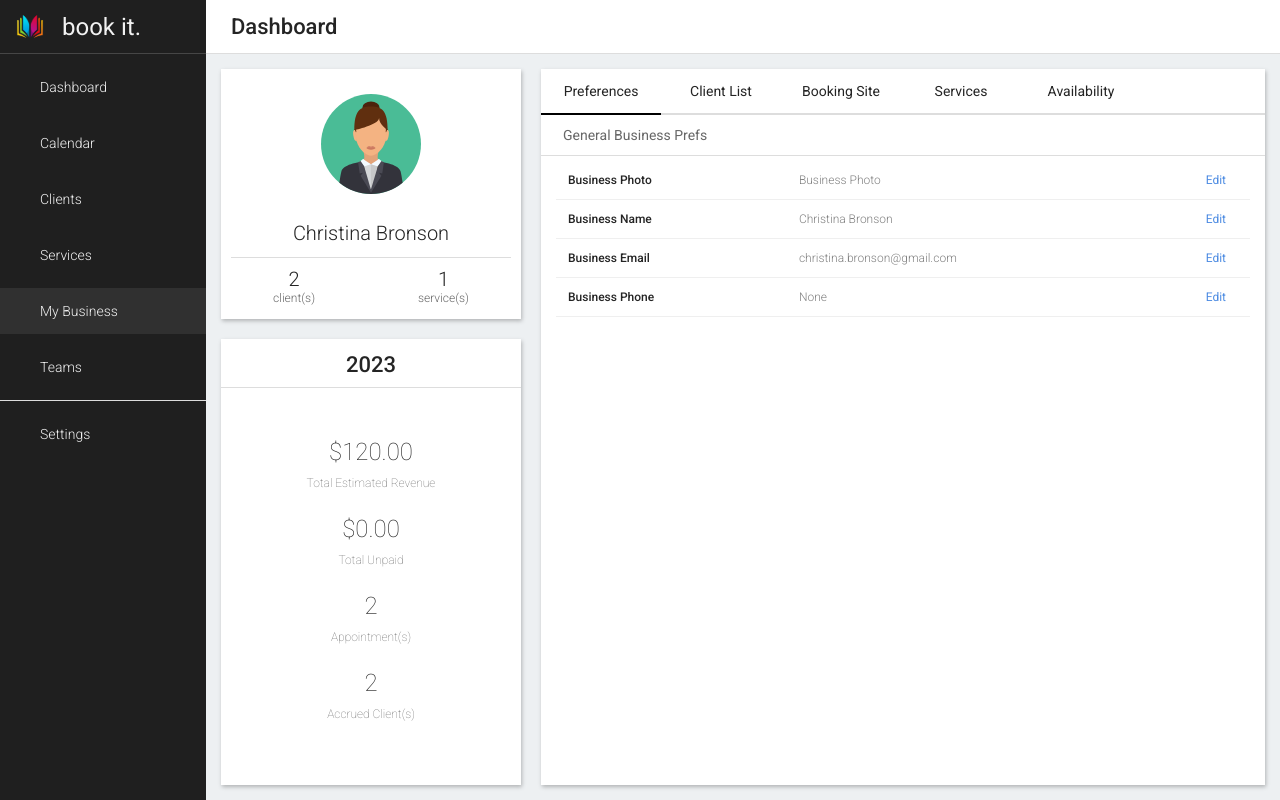
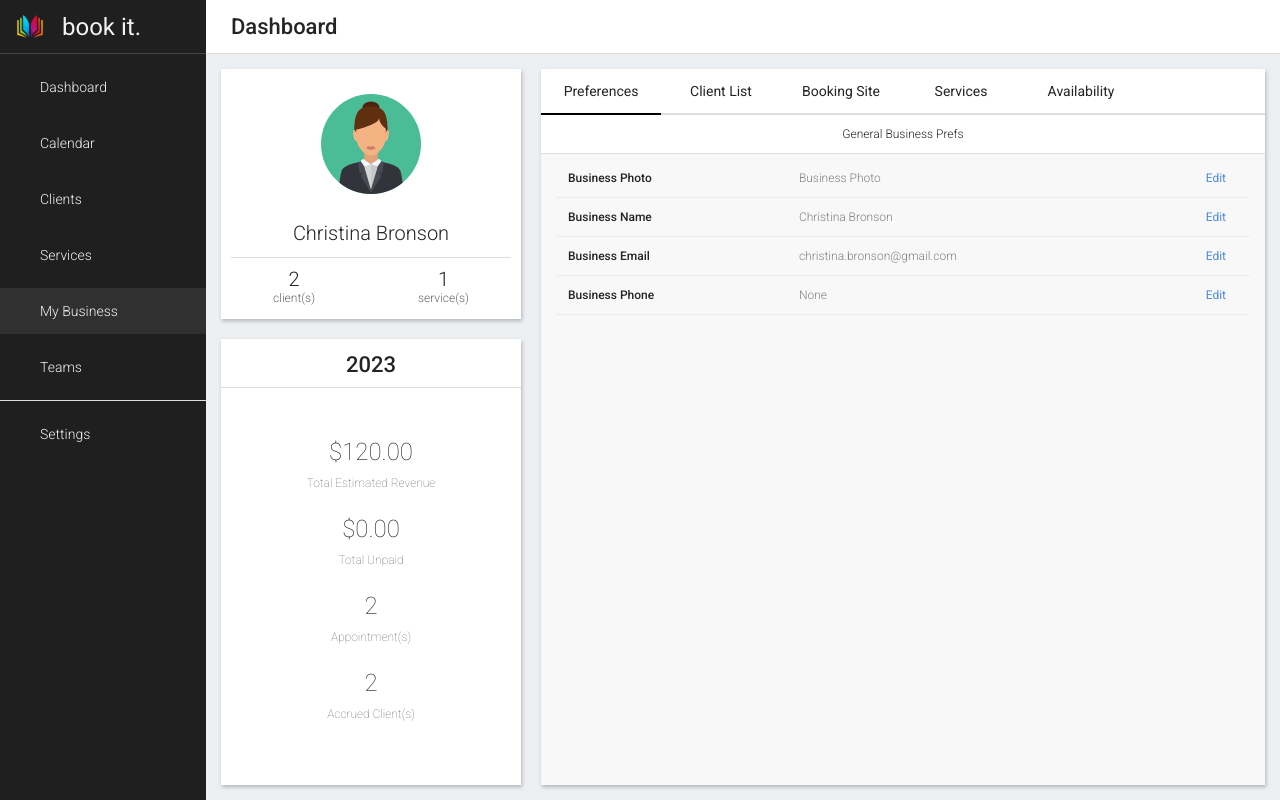
Before and after one commit to ryanhartwig/bookeasy, a Next.js app in the folder next/: page /business in a window 1280 px wide. Built offline with nearby package versions, Linux system fonts and the light colour scheme.

Commit message:
Setup header component within subcomponents of tabs

```diff
--- a/next/src/app/business/settings.tsx
+++ b/next/src/app/business/settings.tsx
@@ -2,6 +2,7 @@
 
 import { Tabs } from "@/components/UI/Tabs/Tabs";
 import { sample_businesses } from "@/utility/sample_data/sample_businesses";
+import { sample_clients } from "@/utility/sample_data/sample_clients";
 import { sample_user } from "@/utility/sample_data/sample_user";
 import { useState } from "react";
 import styles from './business.module.scss';
@@ -17,7 +18,7 @@ export const Settings: React.FC = () => {
   const tabs = ['Preferences', 'Client List', 'Booking Site', 'Services', 'Availability'];
   const tabComponents = [
     <Prefs key={Prefs.name} business={sample_businesses.find(b => b.id === sample_user.own_business_id)!} />,
-    <ClientList key={ClientList.name} />,
+    <ClientList clients={sample_clients.filter(c => c.business_id === sample_user.own_business_id)} key={ClientList.name} />,
     <BookingSitePrefs key={BookingSitePrefs.name} />,
     <Services key={Services.name} />,
     <Availability key={Availability.name} />
--- a/next/src/app/business/tabs/ClientList.tsx
+++ b/next/src/app/business/tabs/ClientList.tsx
@@ -1,10 +1,22 @@
+import { Client } from '@/types/Client';
 import styles from './tabs.module.scss';
 
-export const ClientList = () => {
+interface ClientListProps {
+  clients: Client[],
+}
+
+export const ClientList: React.FC<ClientListProps> = ({clients}) => {
 
   return (
     <div className={styles.clientlist}>
+      <div className={styles.header}>
+        {['Name', 'Appointments', 'Date Added', 'Active Client'].map(t => <p key={t}>{t}</p>)}
+      </div>
+      {clients.map(c => (
+        <div key={c.id}>
 
+        </div>
+      ))}
     </div>
   )
 }
--- a/next/src/app/business/tabs/Prefs.tsx
+++ b/next/src/app/business/tabs/Prefs.tsx
@@ -15,8 +15,9 @@ export const Prefs: React.FC<PrefsProps> = ({business}) => {
 
   return (
     <div className={styles.Prefs}>
-      <p>General Business Prefs</p>
-      <hr />
+      <div className={styles.header}>
+        <p>General Business Prefs</p>
+      </div>
 
       <div className={styles.settings}>
         <Setting label='Business Photo'>
--- a/next/src/app/business/tabs/tabs.module.scss
+++ b/next/src/app/business/tabs/tabs.module.scss
@@ -1,5 +1,9 @@
 .Prefs {
   width: 100%;
+  height: 100%;
+
+  display: flex;
+  flex-direction: column;
 
   > p:first-child {
     margin: 12px;
@@ -11,7 +15,9 @@
 
 .settings {
   width: 100%;
+  height: 100%;
   padding: 5px 15px;
+  background: #F8F8F8;
 }
 
 .clientlist {
@@ -19,3 +25,14 @@
   width: 100%;
   height: 100%;
 }
+
+.header {
+  display: flex;
+  justify-content: space-around;
+  padding: 12px 10px;
+  background: white;
+  border-bottom: 1px solid var(--dividers);
+
+  font-size: 12px;
+  font-weight: 300;
+}
```
